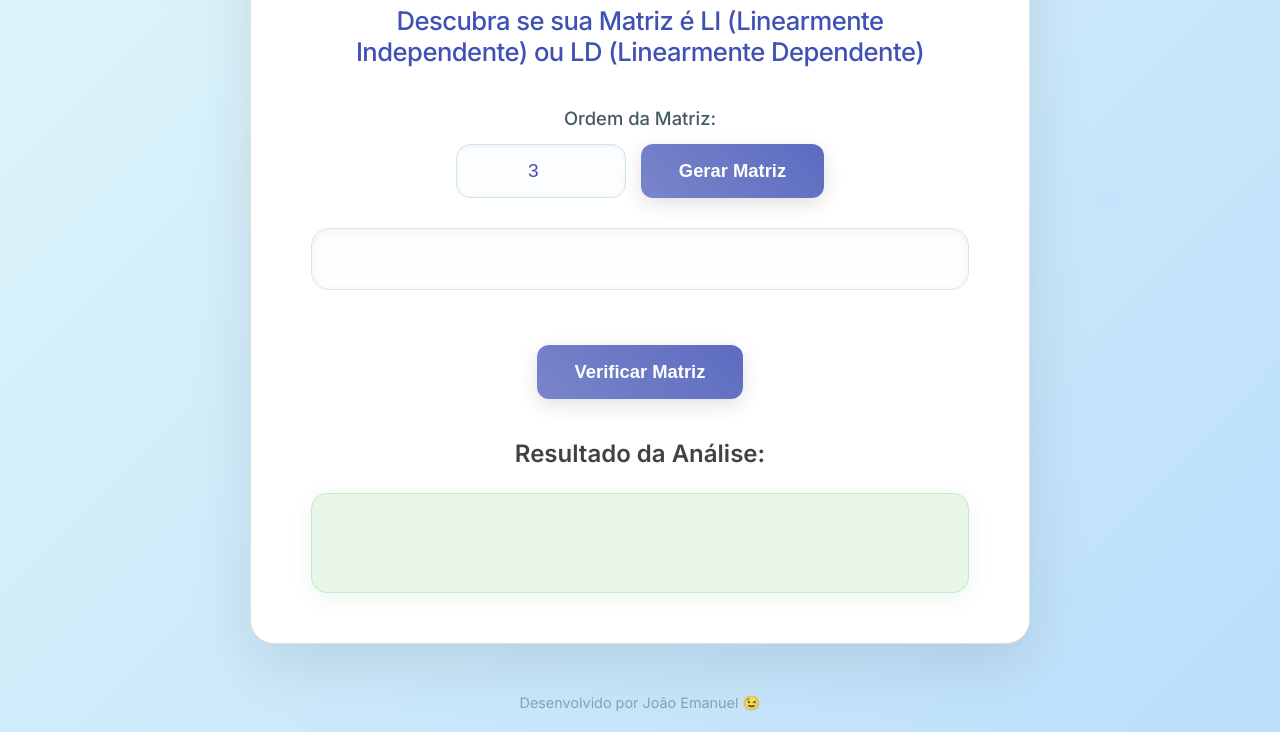
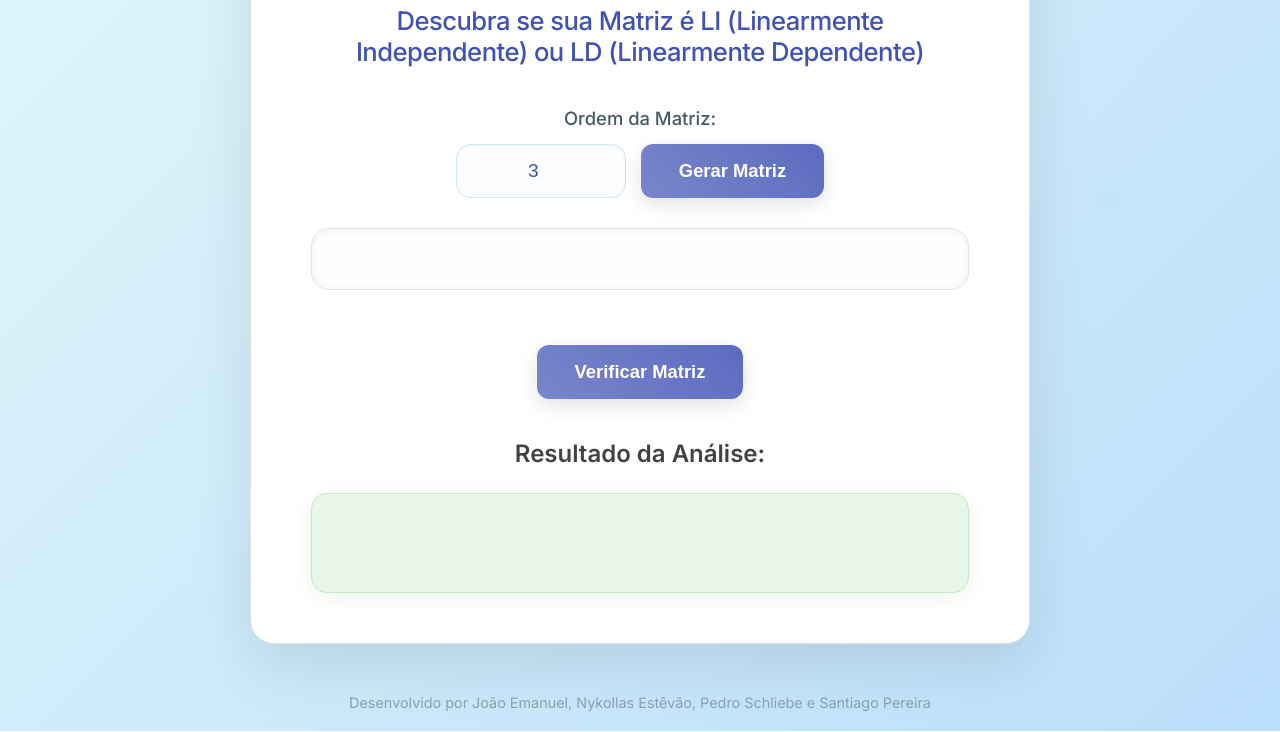
Before and after one commit to Murdockkl/CalculoMatriz, a plain HTML site: page index.html in a window 1280 px wide. Shown: the part 184-916 px from the top of the page. Drawn offline with Linux system fonts and the light colour scheme.

Commit message:
Update index.html

```diff
--- a/index.html
+++ b/index.html
@@ -46,7 +46,7 @@
     </main>
 
     <footer class="footer">
-        <p>Desenvolvido por João Emanuel 😉</p>
+        <p>Desenvolvido por João Emanuel, Nykollas Estêvão, Pedro Schliebe e Santiago Pereira</p>
     </footer>
 
     <script src="LD_LI.js"></script>
```
